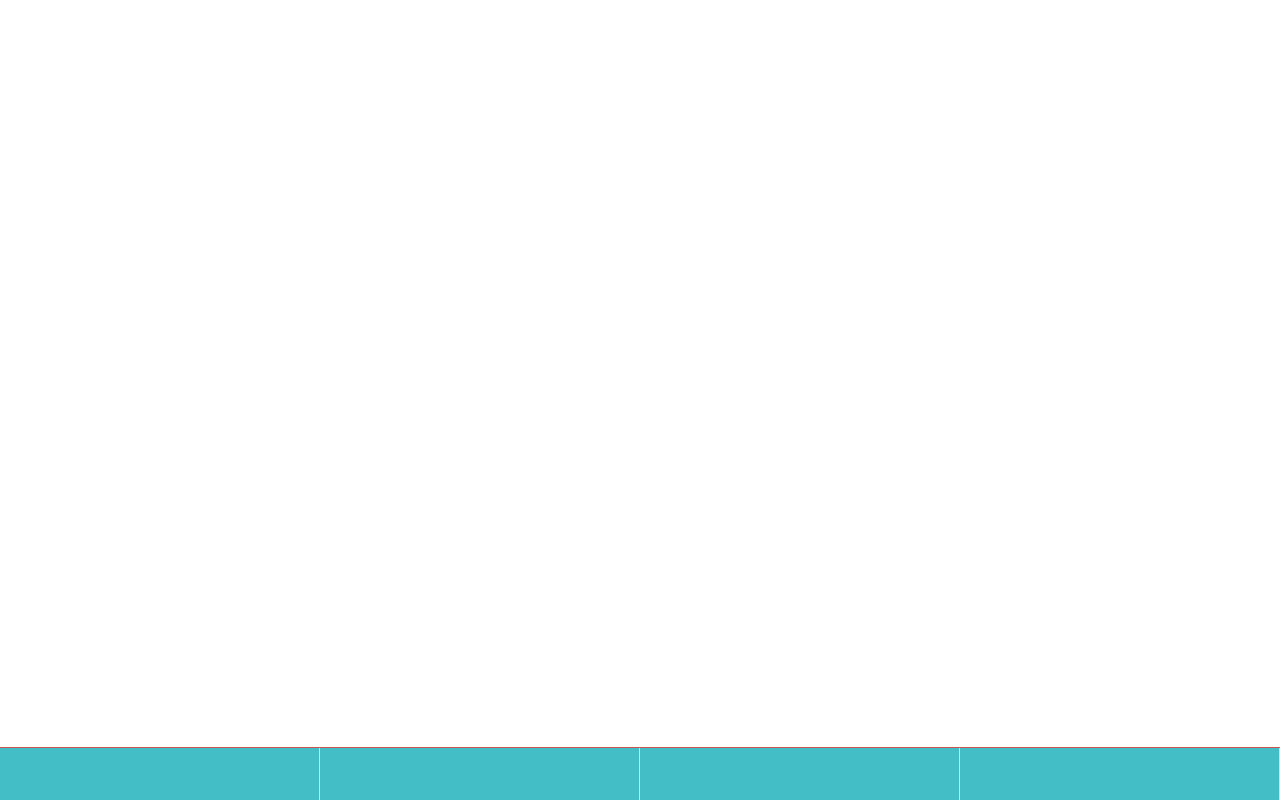
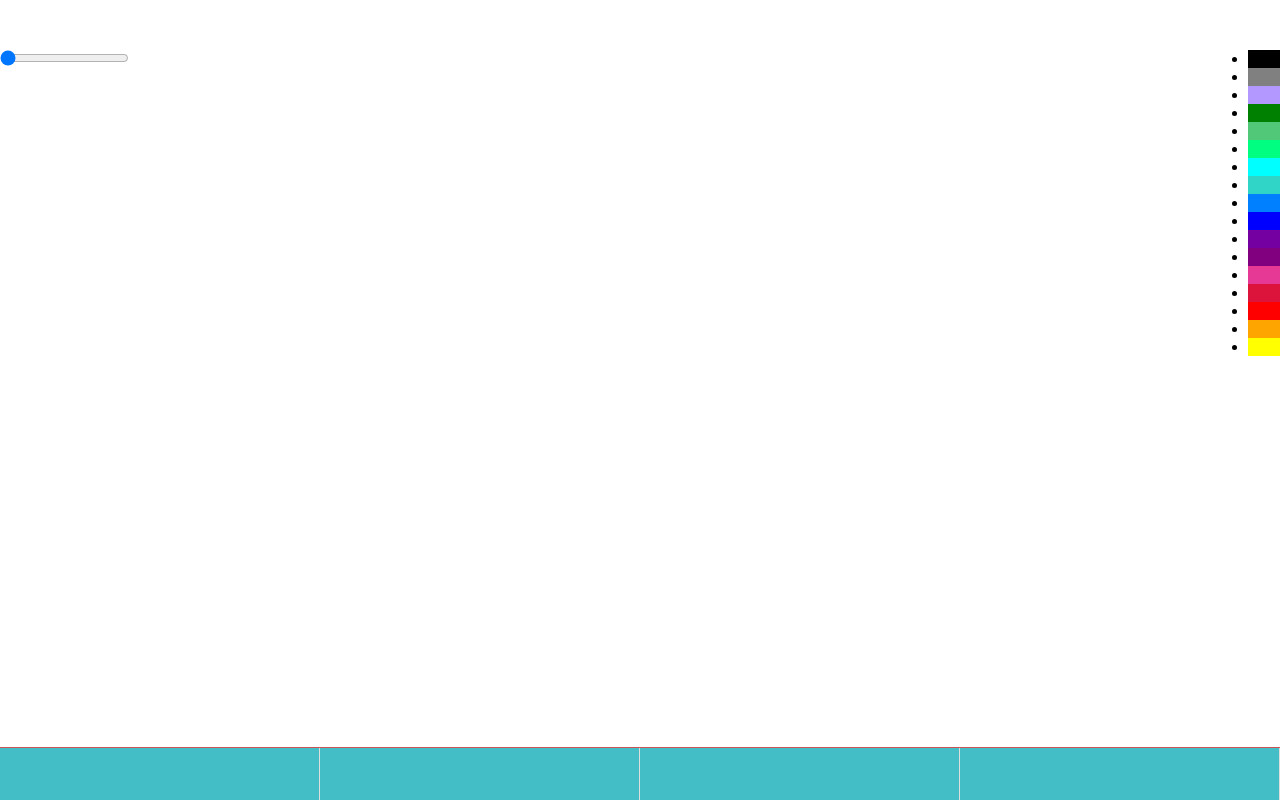
Before and after one commit to miffy24/canvas-demo, a plain HTML site: page drwaing-2/index.html in a window 1280 px wide. Drawn offline with Linux system fonts and the light colour scheme.

Commit message:
Update index.html

```diff
--- a/drwaing-2/index.html
+++ b/drwaing-2/index.html
@@ -7,21 +7,48 @@
     <script src="//at.alicdn.com/t/font_643711_qv7w51w4dkpj5rk9.js"></script>
     <link rel="stylesheet" href="style.css">
     <title>小小画板</title>
+    <style type="text/css">
+        .icon {
+           width: 2em; height: 2em;
+           vertical-align: -0.15em;
+           fill: currentColor;
+           overflow: hidden;
+        }
+    </style>
 </head>
 <body>
     <canvas id="canvas"></canvas>
-    <section class="width">
+    <section class="width" id="width">
         <svg class="icon" aria-hidden="true">
             <use xlink:href="#icon-lineweight"></use>
         </svg>
-        <form class="bar">
+        <form class="width-bar">
             <input type="range"  max="20" min="1" step="1" id="lineWidth" class="range" value="1">
         </form>
     </section>
-    <section class="palette">
+    <section class="palette" id="palette">
         <svg class="icon" aria-hidden="true">
             <use xlink:href="#icon-ic_palette"></use>
         </svg>
+        <ul class="color-bar">
+            <li id="black" class="color black" style="background-color: black;"></li>
+            <li id="gray" class="color gray" style=" background-color: gray;"></li>
+            <li id="lilac" class="color lilac" style=" background-color: #B399FF;"></li>
+            <li id="green" class="color green" style=" background-color:green;"></li>
+            <li id="emerald" class="color emerald" style=" background-color: #50C878;"></li>
+            <li id="springGreen" class="color springGreen" style=" background-color: #00FF80;"></li>
+            <li id="cyan" class="color cyan" style=" background-color:cyan;"></li>
+            <li id="turquoise" class="color turquoise" style=" background-color: #30D5C8;"></li>
+            <li id="azure" class="color azure" style=" background-color: #007FFF ; "></li>
+            <li id="blue" class="color blue" style=" background-color:blue;"></li>
+            <li id="pansy" class="color pansy" style=" background-color: #7400A1;"></li>
+            <li id="purple" class="color purple" style=" background-color:purple;"></li>
+            <li id="camellia" class="color camellia" style=" background-color: #E63995;"></li>
+            <li id="crimson" class="color crimson" style=" background-color:crimson;"></li>
+            <li id="red" class="color red" style=" background-color:red;"></li>
+            <li id="orange" class="color orange" style=" background-color:orange;"></li>
+            <li id="yellow" class="color yellow" style=" background-color:yellow;"></li>
+        </ul>
     </section>
     <section class="tools">
         <svg class="icon" aria-hidden="true">
@@ -38,5 +65,6 @@
             <use xlink:href="#icon-xiangpica"></use>
         </svg>
     </section>
+    <script src="main.js"></script>
 </body>
 </html>
```
